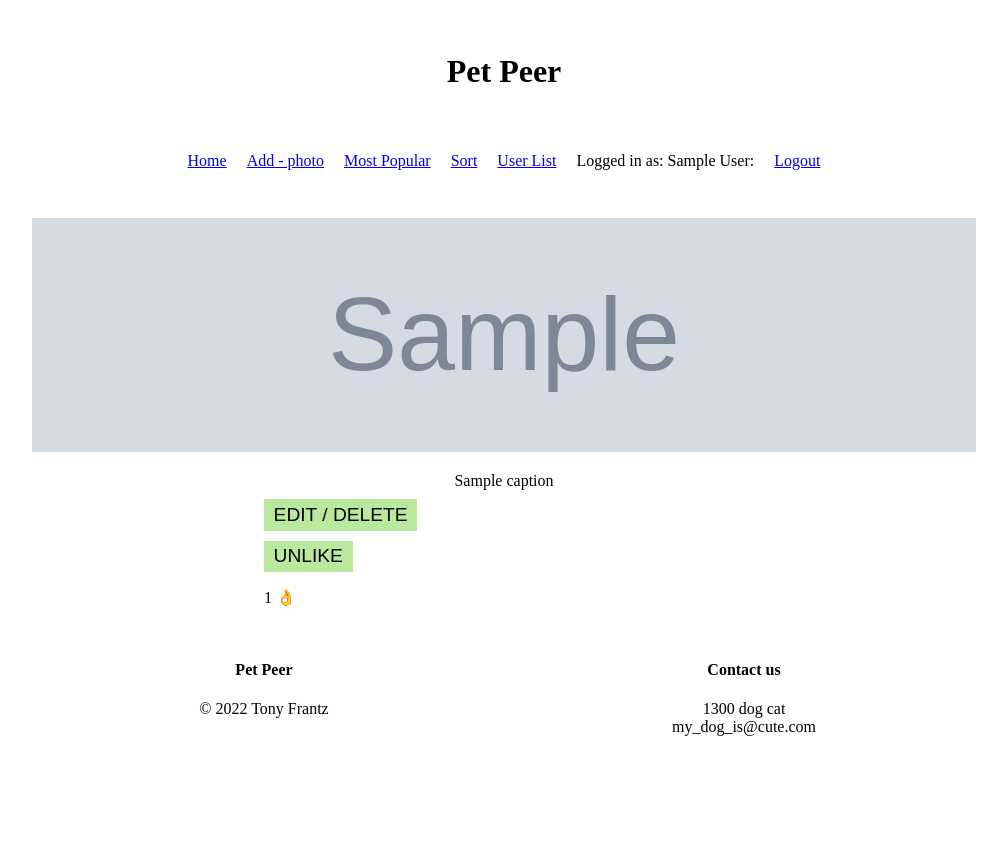
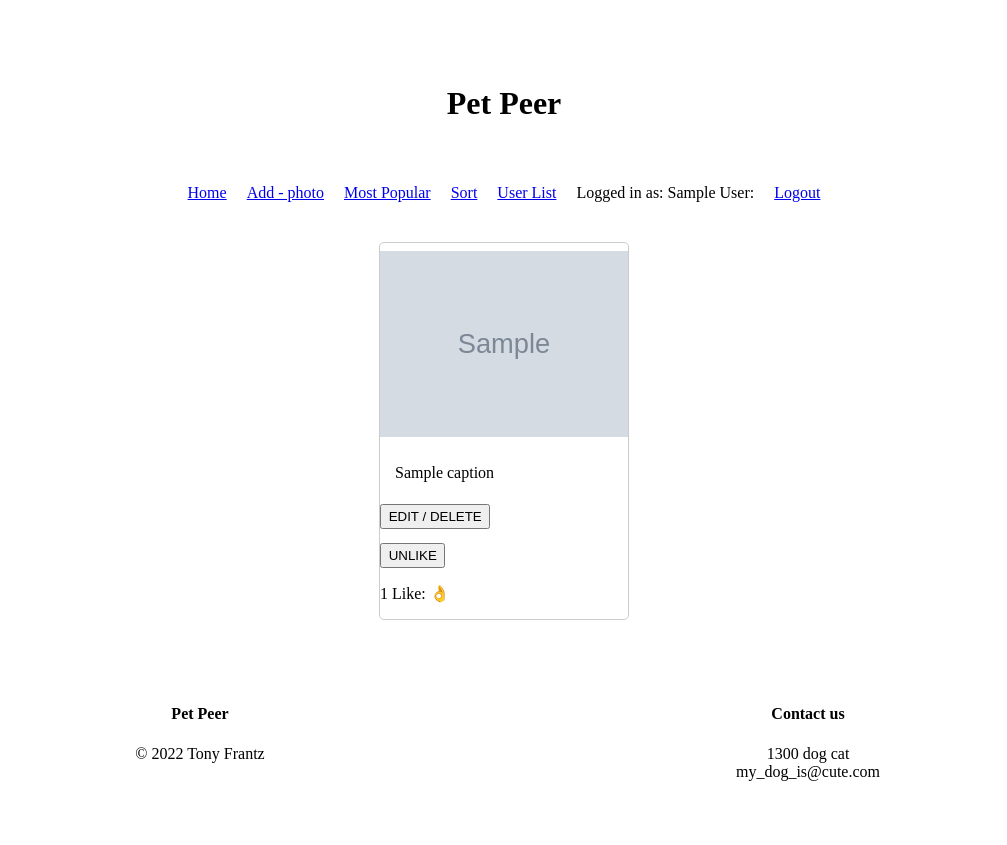
Before and after one commit to tonesfrantz/flask-app, a Flask app: page /home in a window 1280 px wide. Shown: the whole page, without its empty margins (136-1143 px from the left). Before the commit the page ends 736 px from the top, so only its background shows below. Run offline with Flask 2, Linux system fonts and the light colour scheme; the visitor is signed in with stand-in values (Sample User, id 1); grey boxes marked "Sample" are stand-in pictures; a database or web service that is not in the repository returns one stand-in record (values such as "Sample title"); some libraries are stand-ins or nearby versions.

Commit message:
CSS_upgrade

```diff
--- a/static/style.css
+++ b/static/style.css
@@ -1,7 +1,88 @@
 html,
-body {
+body,
+main {
     font-size: 16px;
+    display: flex;
+    margin: 1em;
+    flex-direction: column;
+    flex-wrap: wrap;
 }
+
+.gallery_container {
+    width: 100%;
+    display: flex;
+    justify-content: center;
+}
+
+div.gallery {
+    display: flex;
+    flex-direction: row;
+    flex-wrap: wrap;
+    width: 250px;
+    border: 1px solid #ccc;
+    border-radius: 5px;
+}
+
+div.gallery:hover {
+    border: 1px solid #777;
+}
+
+div.gallery img {
+    width: 100%;
+    height: auto;
+}
+
+div.desc {
+    padding: 15px;
+    text-align: center;
+}
+
+* {
+    box-sizing: border-box;
+}
+
+.responsive {
+    display: flex;
+    /* flex-direction: column; */
+    gap: 5px;
+    flex-wrap: wrap;
+    max-width: 1100px;
+    /* width: 100%; */
+    justify-content: center;
+    /* padding: 0 6px;
+    float: center; */
+}
+
+/* @media only screen and (max-width: 1000px) {
+    .responsive {
+        width: 74%;
+        margin: 6px 0;
+    }
+}
+
+@media only screen and (max-width: 700px) {
+    .responsive {
+        width: 55%;
+        margin: 6px 0;
+    }
+}
+
+@media only screen and (max-width: 500px) {
+    .responsive {
+        width: 49.99999%;
+    }
+}
+@media only screen and (max-width: 300px) {
+    .responsive {
+        width: 49.99999%;
+    }
+} */
+
+/* .clearfix:after {
+    content: '';
+    display: table;
+    clear: both;
+} */
 
 * {
     box-sizing: border-box;
@@ -10,17 +91,20 @@
 main,
 header,
 footer {
-    width: 60em;
+    width: 100%;
     margin: 2em auto;
 }
 h2 {
     text-align: center;
     margin-bottom: 1.5em;
 }
+h1 {
+    text-align: center;
+}
 
 a,
 button {
-    border: 0;
+    border: 1;
     margin-block: 0.5em;
     display: block;
 }
@@ -28,8 +112,6 @@
 button {
     padding: 0.25em 0.5em;
     cursor: pointer;
-    background-color: rgb(186, 233, 158);
-    font-size: 1.2em;
 }
 
 input,
@@ -59,32 +141,41 @@
     font-weight: bold;
 }
 
-.individial_pet {
+/* .individial_pet {
     background-color: rgb(244, 244, 244);
     padding: 2em;
 }
 
-.individial_pet {
+div.individial_pet {
     width: 100%;
     height: 20px;
     object-fit: cover;
-    border: 0.5em solid white;
+    border: 1px solid #ccc;
+}
+
+div.individial_pet:hover {
+    width: 100%;
+    height: 20px;
+    object-fit: cover;
+    border: 1px solid #777;
 }
 img {
     width: 100%;
-    height: 250px;
+    height: 200px;
     object-fit: cover;
     border: 0.5em solid white;
-}
+}*/
 .enlarge_photo {
     width: 100%;
-    height: 400px;
+    height: 600px;
     object-fit: contain;
     border: 0.5em solid white;
+    border-radius: 5px;
 }
 
-.individial_pet .info .user_individual {
+/* .individial_pet .info .user_individual {
     display: flex;
+    flex-wrap: wrap;
     align-items: center;
     gap: 10px;
 }
@@ -93,16 +184,12 @@
     display: grid;
     gap: 2em;
     grid-template-columns: repeat(3, 1fr);
-}
+}*/
 
 .header_nav {
     display: flex;
     gap: 20px;
     justify-content: center;
-}
-
-.caption {
-    text-align: center;
 }
 
 footer {
--- a/templates/pets/edit_delete.html
+++ b/templates/pets/edit_delete.html
@@ -1,6 +1,6 @@
 {% extends 'base.html' %} {% block content%}
-<section class="edit_pet">
-    <div class="edit_this_pet">
+<section class="responsive">
+    <div class="gallery">
         <h2>Edit Pet</h2>
 
         <img
--- a/templates/pets/enlarge.html
+++ b/templates/pets/enlarge.html
@@ -7,7 +7,7 @@
             alt="{{pet['caption']}}"
         />
 
-        <div class="large_caption">{{pet['caption']}}</div>
+        <div class="desc">{{pet['caption']}}</div>
     </div>
     <form action="/">
         <button type="submit">Done</button>
--- a/templates/pets/pets.html
+++ b/templates/pets/pets.html
@@ -1,11 +1,12 @@
 {% extends 'base.html' %} {% block content %}
-<section class="all-pets">
+<section class = "gallery_container">
+    <div class="responsive">
     {% for pet in pet_photos %}
-    <div class="individual_pet">
+    <div class="gallery">
         <a href = "/enlarge/{{pet['photo_id']}}">
-        <img src="{{pet['photo_url']}}" alt="{{pet['caption']}}" />
+        <img src="{{pet['photo_url']}}" alt="{{pet['caption']}}" width="600" height="400" />
         </a>
-        <div class="caption">{{pet['caption']}}</div>
+        <div class="desc">{{pet['caption']}}</div>
         <div class="photo_id"></div>
         {% if session['user_id'] == pet['user_id'] %}
         <form action="/edit_delete" method="POST" id="edit_delete">
@@ -18,8 +19,8 @@
             <input type="hidden" name="photo_id" value="{{pet['photo_id']}}" />
             <input type="hidden" name="redirect_path" value="/" />
             <button type="submit" value="{{pet['user_id']}}">LIKE</button>
-            <div class="likes">{{pet['like_count']}} {% if pet['like_count'] != 0 %} &#128076</div>
-            {% endif %}
+            <div class="likes"> {% if pet['like_count'] != 0 %} {{pet['like_count']}} {% if pet['like_count'] == 1 %}Like: {% else %} Likes: {% endif %} &#128076 {% else %}No Likes &#128530;{% endif %}</div>
+
         </form>
         {% else %}
         <form action="/un_like" method="POST" id="like">
@@ -27,12 +28,14 @@
             <input type="hidden" name="redirect_path" value="/" />
             <button type="submit" value="{{pet['user_id']}}">UNLIKE</button>
 
-            <div class="likes">{{pet['like_count']}} {% if pet['like_count'] != 0 %} &#128076</div>
+            <div class="likes">{{pet['like_count']}} {% if pet['like_count'] == 1 %}Like: {% else %} Likes: {% endif %}{% if pet['like_count'] != 0 %} &#128076</div>
             {% endif %}
         </form>
         {% endif %}
     </div>
     {% endfor %}
+    </div>
 </section>
+<div class="clearfix"></div>
 
 {% endblock content%}
--- a/templates/users/user_edit.html
+++ b/templates/users/user_edit.html
@@ -6,7 +6,6 @@
         <div class="error">{{error}}</div>
         {% endif %}
         <form action="/user/{{user['user_id']}}/update" method="POST">
-            {{user['user_id']}}
             <div>
                 <label for="name">Name</label>
                 <input
```
Also changed, not shown: templates/pets/most_popular.html (+9 -7 lines), templates/pets/type.html (+12 -6 lines).
